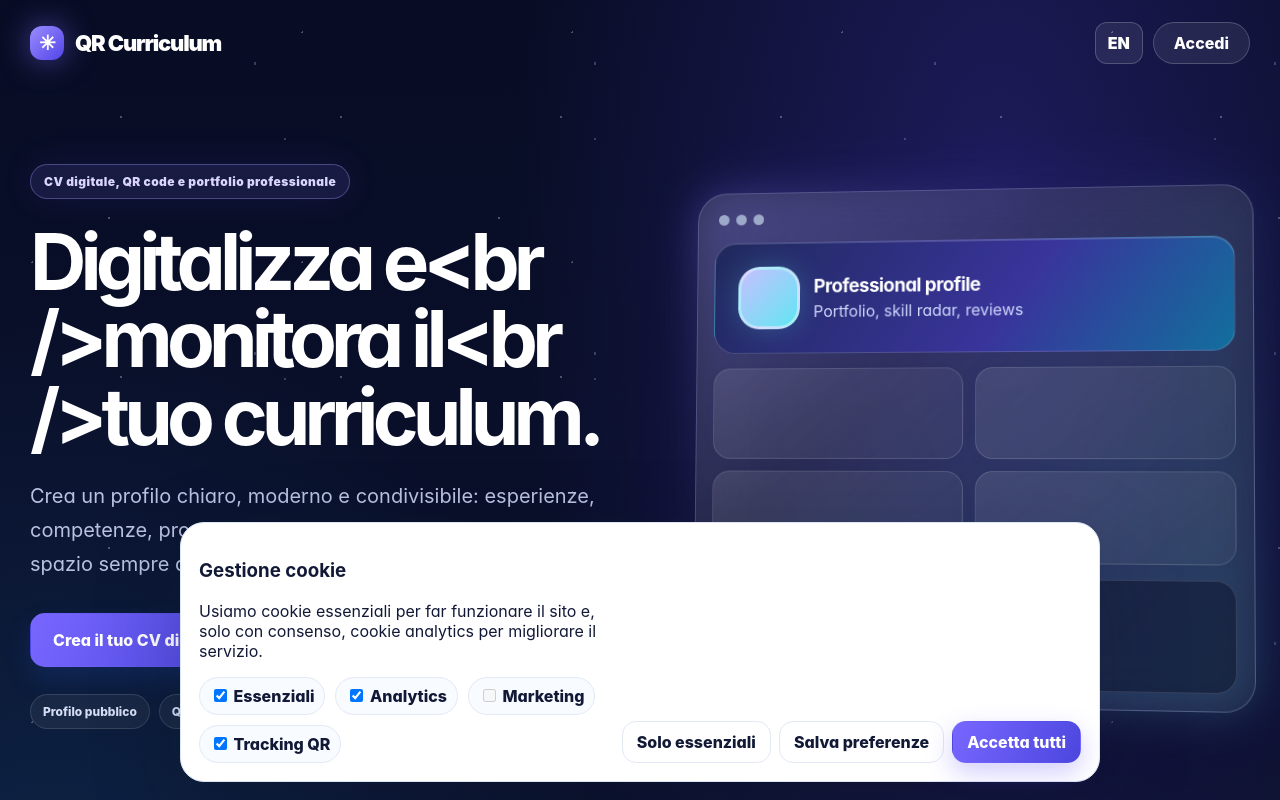
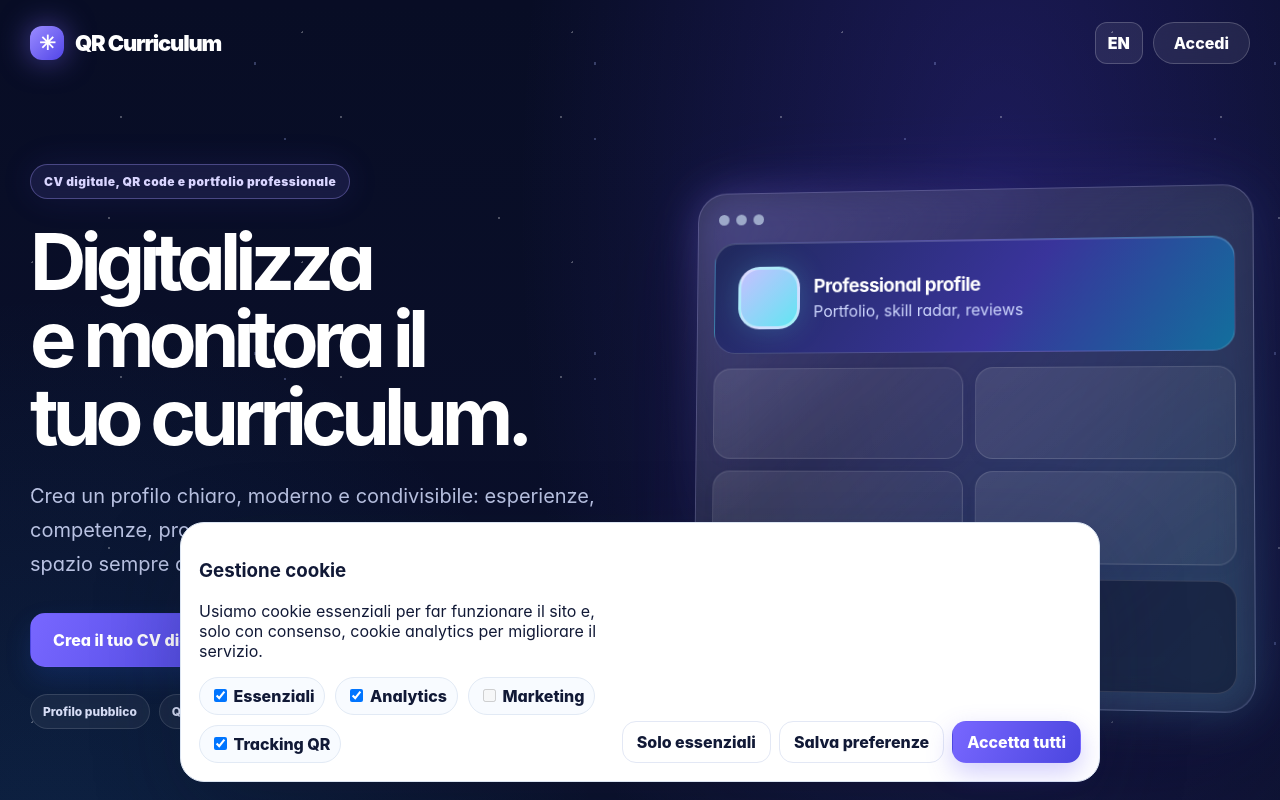
Before and after one commit to emmepi97/qrcurriculum-app, a Next.js app in the folder path/: page / in a window 1280 px wide. Shown: the top 800 px of the page. Built offline with nearby package versions, Linux system fonts and the light colour scheme; no server answers; the database is empty.

Commit message:
Update page.js

```diff
--- a/path/app/page.js
+++ b/path/app/page.js
@@ -5,7 +5,7 @@ import { LanguageToggle, useLang } from '@/components/LanguageProvider';
 const COPY = {
   it: {
     badge: 'CV digitale, QR code e portfolio professionale',
-    title: 'Digitalizza e<br />monitora il<br />tuo curriculum.',
+    title: 'Digitalizza e monitora il tuo curriculum.',
     text: 'Crea un profilo chiaro, moderno e condivisibile: esperienze, competenze, progetti, recensioni, video e QR code in un unico spazio sempre aggiornato.',
     primary: 'Crea il tuo CV digitale',
     secondary: 'Guarda le funzionalità',
```
